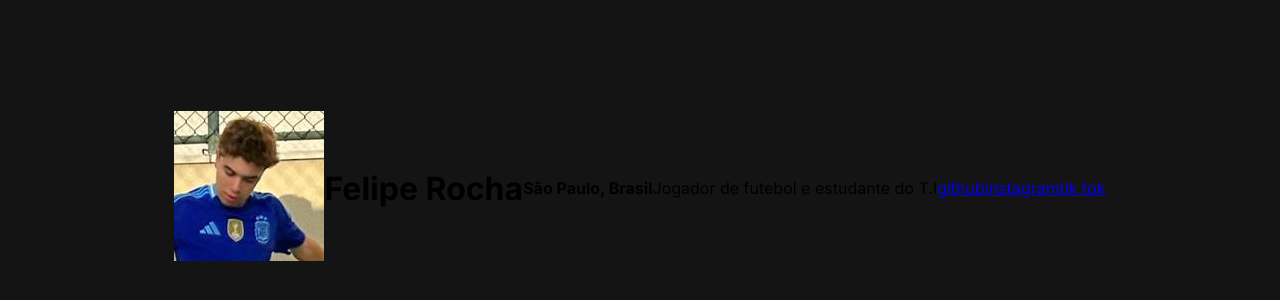
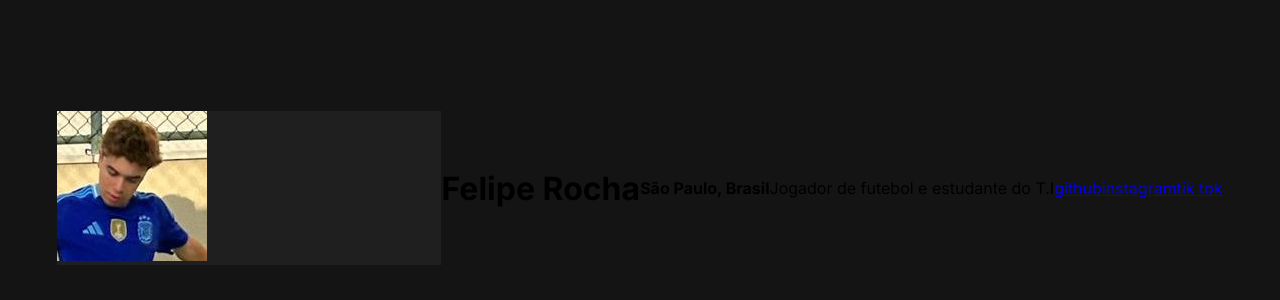
Before and after one commit to feliperocha0611/link-tree01mb, a plain HTML site: page index.html in a window 1280 px wide. Shown: the part 212-512 px from the top of the page. Drawn offline with Linux system fonts and the light colour scheme.

Commit message:
início da estilização do projeto do CSS

```diff
--- a/style.css
+++ b/style.css
@@ -6,8 +6,7 @@
   box-sizing: border-box;
   font-family: "Inter", sans-serif;
   }
-
-  body {
+  body{
      background-color: #141414;
      height: 100vh;
 
@@ -15,13 +14,23 @@
      justify-content: center;
      align-items: center;
      }
-  border: 1px solid
+
      div {
       background-color: #1F1F1F;
       color: white;
       width: 384px;
     }
 
+
    ul, li {
     list-style: none;
    }
+
+
+
+
+
+
+
+
+  }
```
Lines whose indentation alone changed are shown as unchanged.
